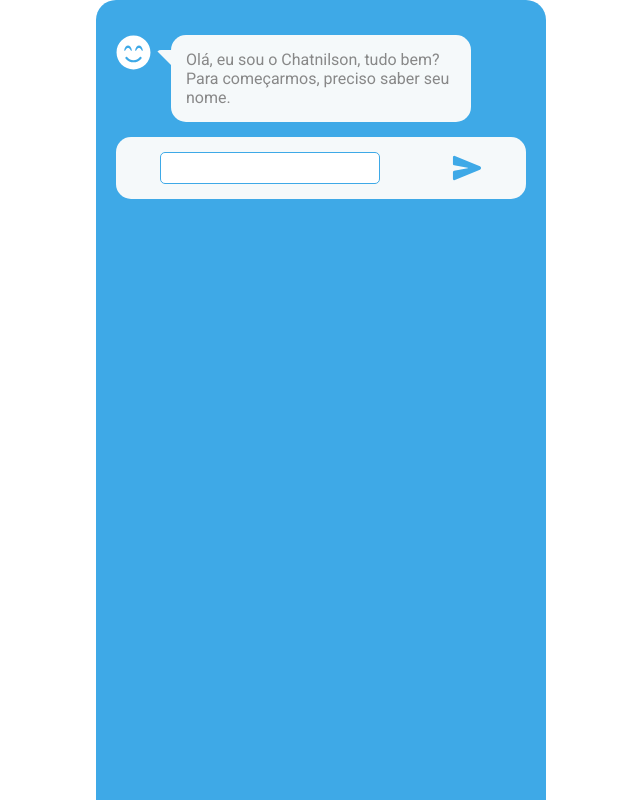
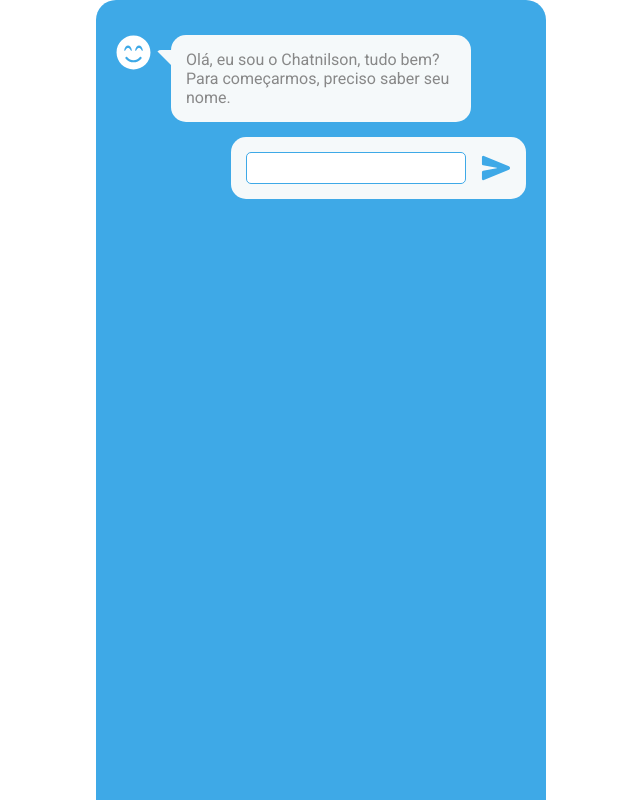
Before and after one commit to Raellopes368/Workalove-Chat-Bot, a React (Create React App) app: page / in a window 1280 px wide. Shown: the whole page, without its empty margins (319-959 px from the left). Built offline with nearby package versions, Linux system fonts and the light colour scheme; the HTML template or start-up script is replaced by a standard one.

Commit message:
Uso da fonte Roboto

```diff
--- a/src/components/Form/styles.css
+++ b/src/components/Form/styles.css
@@ -9,6 +9,7 @@
   overflow: auto;
   display: flex;
   flex-direction: column;
+  font-family: Roboto;
 }
 
 
@@ -17,3 +18,20 @@
     border-radius: 0;
   }
 }
+
+.fields {
+  display: flex;
+  flex-direction: column;
+}
+
+
+.loading {
+  background-color: #f5f9fa;
+  padding: 15px;
+  border-radius: 15px;
+  width: 65px;
+  height: 45px;
+  display: flex;
+  justify-content: center;
+  align-items: center;
+}
```
